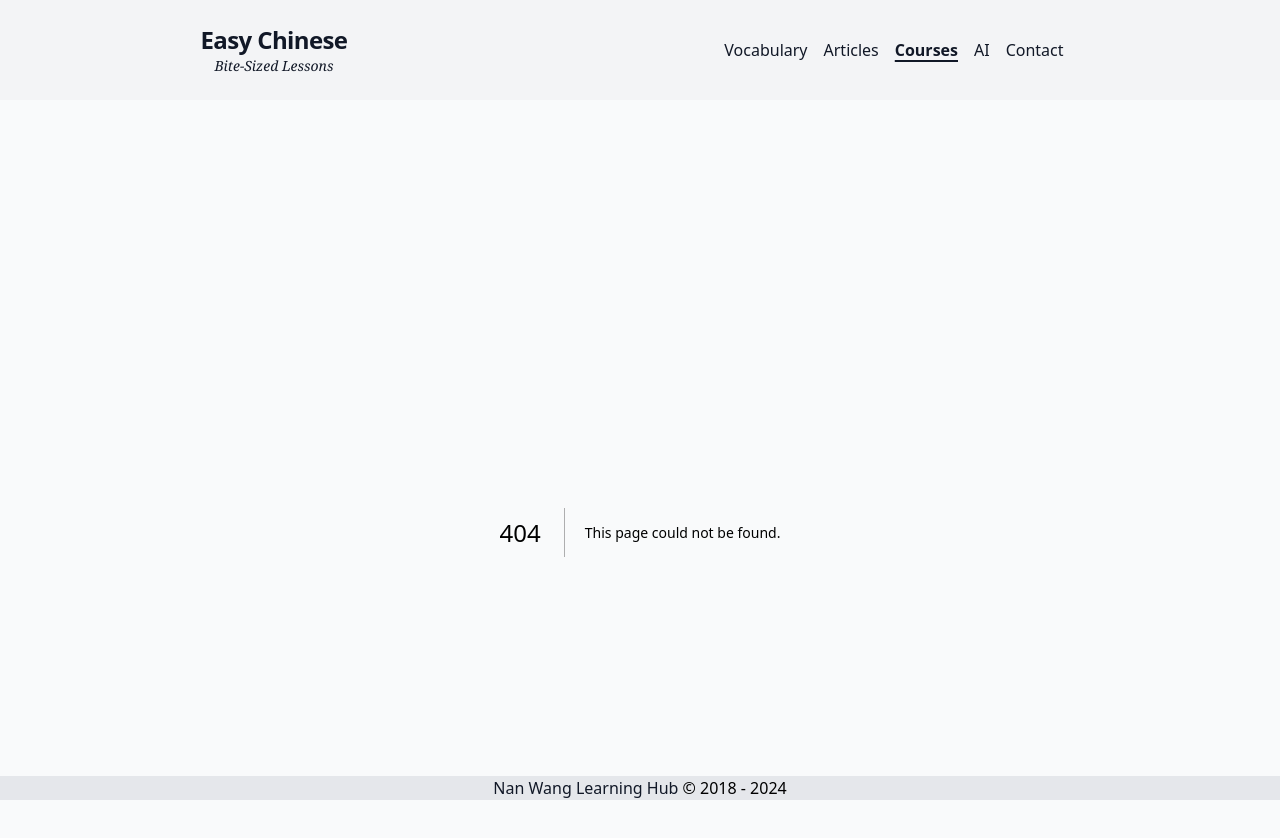
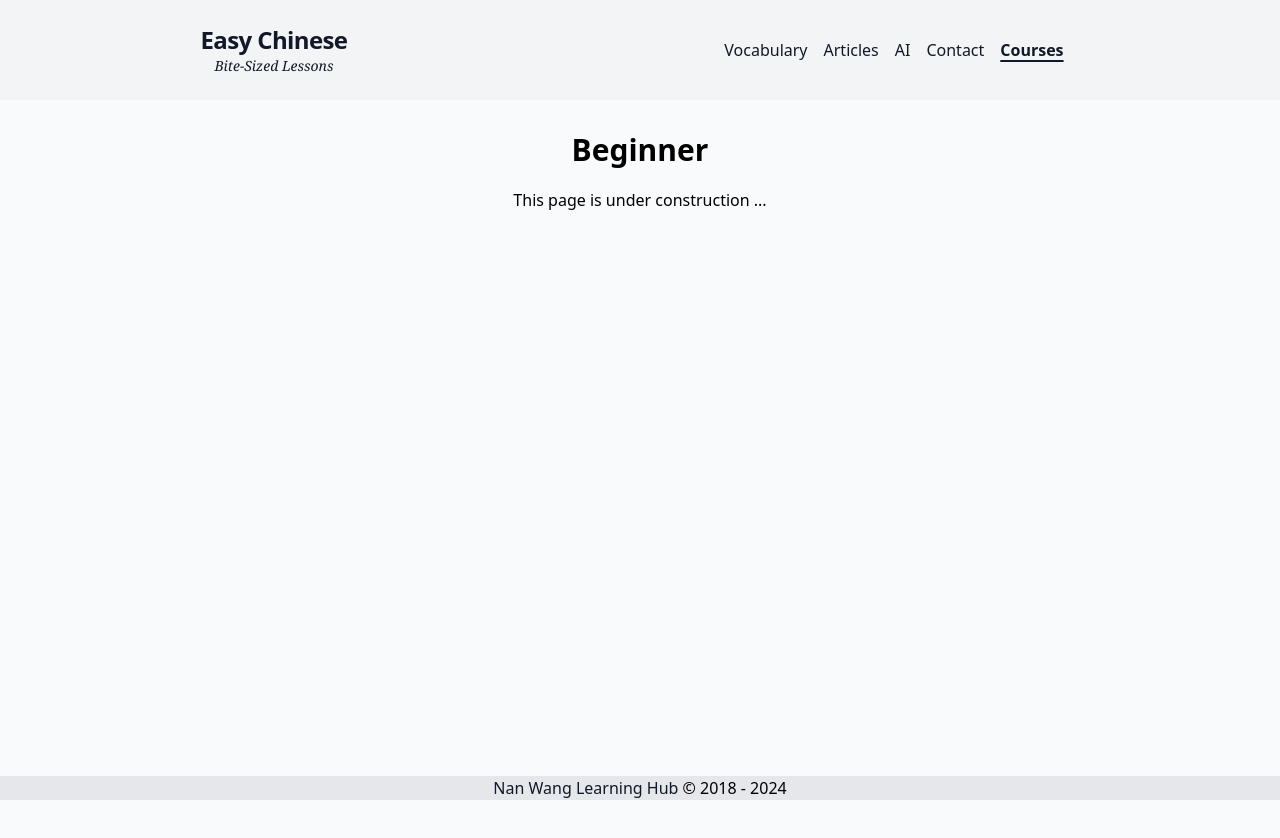
Before and after one commit to zhuganglie/nextsite, a Next.js app: page /courses/beginner in a window 1280 px wide. Before the commit this address had no page. Shown: the top 838 px of the page. Built offline with nearby package versions, Linux system fonts and the light colour scheme.

Commit message:
create dropdown menu

```diff
--- /dev/null
+++ b/app/courses/advanced/page.tsx
@@ -0,0 +1,14 @@
+
+
+
+const Advanced = () => {
+
+  return (
+    <article className="flex min-h-screen flex-col items-center">
+      <h2>Advanced</h2>
+      <p>This page is under construction ... </p>
+    </article>
+  )
+}
+
+export default Advanced
--- /dev/null
+++ b/app/courses/beginner/page.tsx
@@ -0,0 +1,14 @@
+
+
+
+const Beginner = () => {
+
+  return (
+    <article className="flex min-h-screen flex-col items-center">
+      <h2>Beginner</h2>
+      <p>This page is under construction ... </p>
+    </article>
+  )
+}
+
+export default Beginner
--- a/app/courses/page.tsx
+++ b/app/courses/intermediate/page.tsx
@@ -1,14 +1,14 @@
 
 
 
-const Courses = () => {
+const Intermediate = () => {
 
   return (
     <article className="flex min-h-screen flex-col items-center">
-      <h2>Courses</h2>
+      <h2>Intermediate</h2>
       <p>This page is under construction ... </p>
     </article>
   )
 }
 
-export default Courses
+export default Intermediate
--- a/components/Header.js
+++ b/components/Header.js
@@ -1,36 +1,39 @@
-"use client"
-import React, { useState,useEffect, useRef  } from 'react';
-//import onClickOutside from "react-onclickoutside";
+import React, { useState, useEffect, useRef } from 'react';
 import Link from 'next/link';
 import { usePathname } from 'next/navigation';
 
 const Header = (props) => {
   const [menuOpen, setMenuOpen] = useState(false);
+  const [coursesOpen, setCoursesOpen] = useState(false);
   const pathname = usePathname();
+
   const links = [
     { href: "/", text: "Vocabulary" },
     { href: "/posts", text: "Articles" },
-    { href: "/courses", text: "Courses" },
     { href: "/ai", text: "AI" },
-    { href: "/contact", text:"Contact" },
+    { href: "/contact", text: "Contact" },
   ];
 
-  const toggleMenu = () =>{
+  const toggleMenu = () => {
+    setMenuOpen((prevMenuOpen) => !prevMenuOpen);
+  };
 
-  // setMenuOpen(!menuOpen);
-  setMenuOpen((prevMenuOpen) => !prevMenuOpen);
-  }
+  const toggleCoursesMenu = () => {
+    setCoursesOpen((prevCoursesOpen) => !prevCoursesOpen);
+  };
 
   const closeMenu = () => {
     setMenuOpen(false);
+    setCoursesOpen(false);
   };
 
   let menuRef = useRef();
 
   useEffect(() => {
-    let handler = (e)=>{
-      if(menuOpen && !menuRef.current.contains(e.target)){
+    let handler = (e) => {
+      if (menuOpen && !menuRef.current.contains(e.target)) {
         setMenuOpen(false);
+        setCoursesOpen(false);
         console.log(menuRef.current);
       }
     };
@@ -41,14 +44,13 @@ const Header = (props) => {
       document.removeEventListener("click", handler);
     }
 
-    return() =>{
+    return () => {
       document.removeEventListener("click", handler);
-    }
-  },[menuOpen]);
+    };
+  }, [menuOpen]);
 
   return (
     <div className="bg-gray-100 text-gray-900 sticky top-0 flex items-center justify-between lg:justify-around flex-wrap p-6 w-full">
-
       <div className="flex flex-col items-center flex-shrink-0 mr-6">
         <Link href="/" className="font-semibold text-gray-900 text-2xl tracking-tight">
           Easy Chinese
@@ -67,24 +69,68 @@ const Header = (props) => {
           </svg>
         </button>
       </div>
-
-      <ul ref={menuRef} className={`${menuOpen ? "block" : "hidden"} w-full lg:max-w-max flex-grow lg:flex lg:items-center lg:justify-end lg:w-auto m-0 p-0`}>
-        <li className="m-0 p-0 list-none ">
+      <ul
+        ref={menuRef}
+        className={`${
+          menuOpen ? "block" : "hidden"
+        } w-full lg:max-w-max flex-grow lg:flex lg:items-center lg:justify-end lg:w-auto m-0 p-0`}
+      >
+        <li className="m-0 p-0 list-none">
           {links.map(({ href, text }) => (
             <Link
               key={href}
               href={href}
-            className={`block mt-4 lg:inline-block lg:mt-0 text-gray-900 mr-4 ${pathname === href || pathname.includes(href + "/" ) ? "font-bold underline underline-offset-4 decoration-2" : ""}`}
+              className={`block mt-4 lg:inline-block lg:mt-0 text-gray-900 mr-4 ${
+                pathname === href || pathname.includes(href + "/")
+                  ? "font-bold underline underline-offset-4 decoration-2"
+                  : ""
+              }`}
               onClick={closeMenu}
             >
               {text}
             </Link>
           ))}
+          <div className="relative inline-block">
+            <button
+              className={`block mt-4 lg:inline-block lg:mt-0 text-gray-900 mr-4 ${
+                pathname === "/courses" || pathname.includes("/courses/")
+                  ? "font-bold underline underline-offset-4 decoration-2"
+                  : ""
+              }`}
+              onClick={toggleCoursesMenu}
+            >
+              Courses
+            </button>
+            {coursesOpen && (
+              <div className="md:absolute right-0 mt-2 w-48 bg-white rounded-md shadow-lg">
+                <Link
+                  href="/courses/beginner"
+                  className="block px-4 py-2 text-gray-800 hover:bg-gray-100"
+                  onClick={closeMenu}
+                >
+                  Beginner
+                </Link>
+                <Link
+                  href="/courses/intermediate"
+                  className="block px-4 py-2 text-gray-800 hover:bg-gray-100"
+                  onClick={closeMenu}
+                >
+                  Intermediate
+                </Link>
+                <Link
+                  href="/courses/advanced"
+                  className="block px-4 py-2 text-gray-800 hover:bg-gray-100"
+                  onClick={closeMenu}
+                >
+                  Advanced
+                </Link>
+              </div>
+            )}
+          </div>
         </li>
       </ul>
     </div>
   );
 };
 
-
 export default Header;
--- /dev/null
+++ b/components/Header_backup.js
@@ -0,0 +1,90 @@
+"use client"
+import React, { useState,useEffect, useRef  } from 'react';
+//import onClickOutside from "react-onclickoutside";
+import Link from 'next/link';
+import { usePathname } from 'next/navigation';
+
+const Header = (props) => {
+  const [menuOpen, setMenuOpen] = useState(false);
+  const pathname = usePathname();
+  const links = [
+    { href: "/", text: "Vocabulary" },
+    { href: "/posts", text: "Articles" },
+    { href: "/courses", text: "Courses" },
+    { href: "/ai", text: "AI" },
+    { href: "/contact", text:"Contact" },
+  ];
+
+  const toggleMenu = () =>{
+
+  // setMenuOpen(!menuOpen);
+  setMenuOpen((prevMenuOpen) => !prevMenuOpen);
+  }
+
+  const closeMenu = () => {
+    setMenuOpen(false);
+  };
+
+  let menuRef = useRef();
+
+  useEffect(() => {
+    let handler = (e)=>{
+      if(menuOpen && !menuRef.current.contains(e.target)){
+        setMenuOpen(false);
+        console.log(menuRef.current);
+      }
+    };
+
+    if (menuOpen) {
+      document.addEventListener("click", handler);
+    } else {
+      document.removeEventListener("click", handler);
+    }
+
+    return() =>{
+      document.removeEventListener("click", handler);
+    }
+  },[menuOpen]);
+
+  return (
+    <div className="bg-gray-100 text-gray-900 sticky top-0 flex items-center justify-between lg:justify-around flex-wrap p-6 w-full">
+
+      <div className="flex flex-col items-center flex-shrink-0 mr-6">
+        <Link href="/" className="font-semibold text-gray-900 text-2xl tracking-tight">
+          Easy Chinese
+        </Link>
+        <p className="m-0 text-sm font-serif italic">Bite-Sized Lessons</p>
+      </div>
+
+      <div className="block lg:hidden" >
+        <button
+          className="flex items-center px-3 py-2 border rounded text-gray-900 border-gray-700 hover:border-gray-900"
+          onClick={toggleMenu}
+        >
+          <svg className="fill-current h-3 w-3" viewBox="0 0 20 20" xmlns="http://www.w3.org/2000/svg">
+            <title>Menu</title>
+            <path d="M0 3h20v2H0V3zm0 6h20v2H0V9zm0 6h20v2H0v-2z" />
+          </svg>
+        </button>
+      </div>
+
+      <ul ref={menuRef} className={`${menuOpen ? "block" : "hidden"} w-full lg:max-w-max flex-grow lg:flex lg:items-center lg:justify-end lg:w-auto m-0 p-0`}>
+        <li className="m-0 p-0 list-none ">
+        {links.map(({ href, text }) => (
+          <Link
+            key={href}
+            href={href}
+            className={`block mt-4 lg:inline-block lg:mt-0 text-gray-900 mr-4 ${pathname === href || pathname.includes(href + "/" ) ? "font-bold underline underline-offset-4 decoration-2" : ""}`}
+            onClick={closeMenu}
+          >
+            {text}
+          </Link>
+        ))}
+        </li>
+      </ul>
+    </div>
+  );
+};
+
+
+export default Header;
```
Lines whose indentation alone changed are shown as unchanged.
